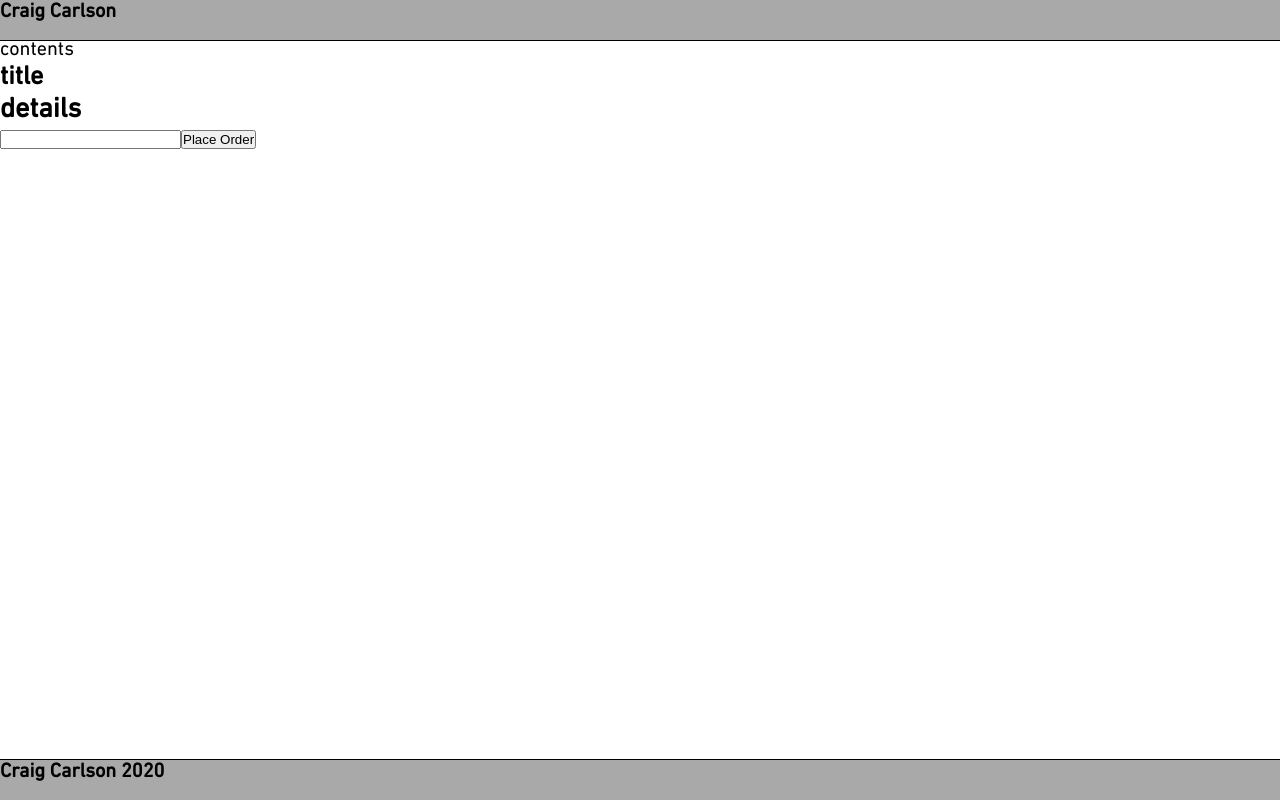
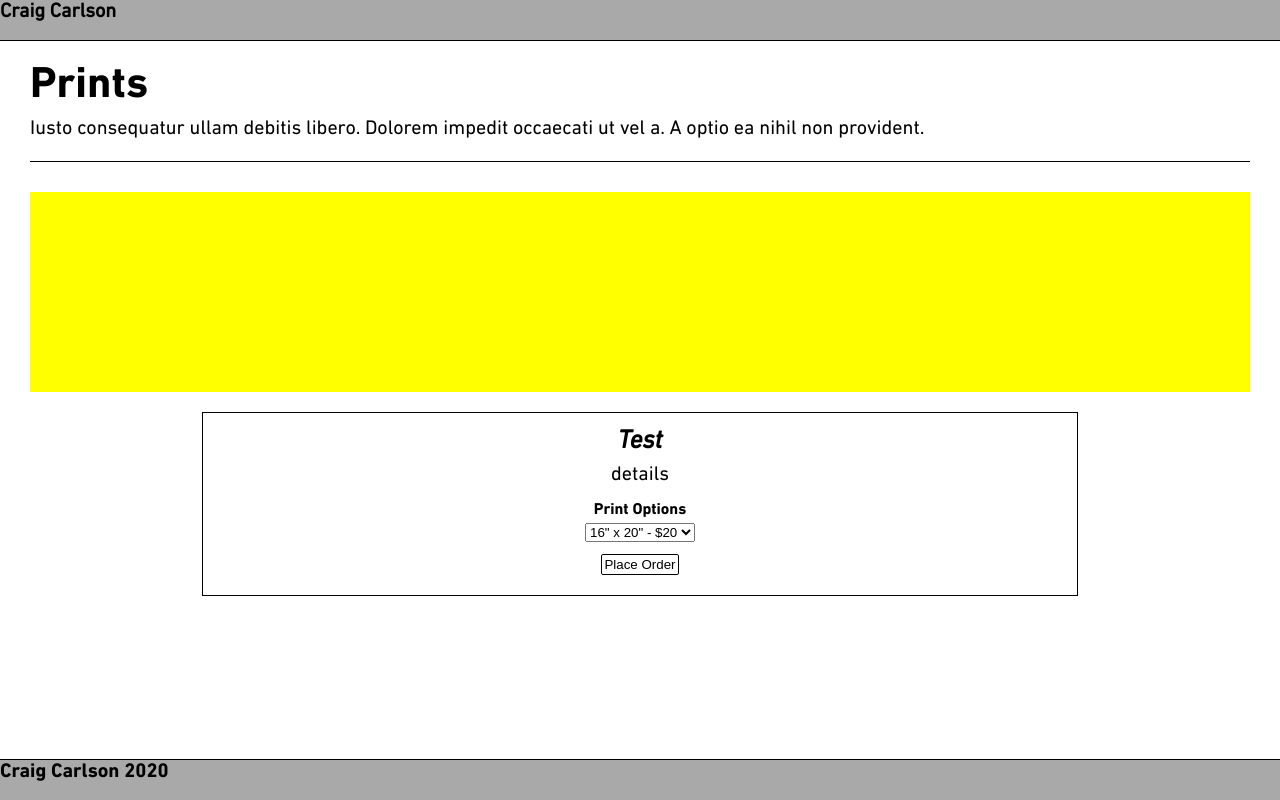
Before and after one commit to c-squared87/photography-gallery, a React (Create React App) app in the folder photography-portfolio/: page / in a window 1280 px wide. Built offline with nearby package versions, Linux system fonts and the light colour scheme.

Commit message:
built Prints page and PrintsCard element. basic styling on both

```diff
--- a/photography-portfolio/src/App.css
+++ b/photography-portfolio/src/App.css
@@ -134,7 +134,7 @@ h2,
 h3,
 h4 {
   color: var(--primary-text);
-  font-family: "DIN Next W01 Regular";
+  font-family: "DIN Next W01 Bold";
 }
 
 p,
@@ -436,6 +436,72 @@ h4 {
   left: 35%;
 }
 
+/* PRINTS PAGE  */
+
+.prints-page {
+  margin-top: 40px;
+  margin-bottom: 40px;
+  position: relative;
+}
+
+.prints-page h1 {
+  padding: 20px 10px 5px 30px;
+  font-size: 2.2em;
+}
+
+.prints-page .content{
+  position: relative;
+  margin-left: 30px;
+  margin-right: 30px;
+  /* width: 100%; */
+  padding-bottom: 20px;
+  border-bottom: solid 1px black;
+}
+
+/* PRINT CARD  */
+
+.print-card {
+  margin: 30px 30px 10px 30px;
+  text-align: center;
+}
+
+.print-card-image{
+  margin: 0 auto;
+  height: 200px;
+  background-color: yellow;
+}
+
+.print-card-options{
+  border: 1px solid black;
+  width: 70%;
+  margin: 20px auto;
+  padding: 10px;
+}
+
+.print-card-options h2{
+  font-family: "DIN Next W01 Italic";
+  padding: 3px;
+}
+
+.print-card-options p{
+  padding: 3px;
+}
+
+.print-card-options label{
+  display: block;
+  font-size: 0.8em;
+  margin-top: 10px;
+  font-family: "DIN Next W01 Bold";
+}
+
+.print-card-options button{
+  display: block;
+  margin: 10px auto;
+  background: none;
+  border: 1px solid black;
+  border-radius: 2px;
+  padding: 2px;
+}
 
 
 /* SMALL TABLET STYLES  */
--- a/photography-portfolio/src/components/ContactPage.js
+++ b/photography-portfolio/src/components/ContactPage.js
@@ -1,4 +1,5 @@
 import React from 'react'
+import '../App.css'
 
 function ContactPage() {
     return (
--- a/photography-portfolio/src/components/PrintsPage.js
+++ b/photography-portfolio/src/components/PrintsPage.js
@@ -1,19 +1,13 @@
 import React from 'react'
+import PrintCard from '../elements/PrintCard'
 
 function PrintsPage() {
     return (
         <div className="prints-page">
-            <h1>Order Prints</h1>
-            <p>contents</p>
-            <div className="print-card">
-                <div className="print-card-image"></div>
-                <div className="print-card-options">
-                    <h2>title</h2>
-                    <h3>details</h3>
-                    <input type="dropdown"></input>
-                    <button>Place Order</button>
-                </div>
-            </div>
+            <h1>Prints</h1>
+            <div className="content"><p>Iusto consequatur ullam debitis libero. Dolorem impedit occaecati ut vel a. A optio ea nihil non provident.</p></div>
+
+            <PrintCard title="Test" details="details" />
         </div>)
 }
 
--- /dev/null
+++ b/photography-portfolio/src/elements/PrintCard.js
@@ -0,0 +1,21 @@
+import React from 'react'
+import '../App.css'
+
+const PrintCard = (props) => {
+    return (<div className="print-card ">
+        <div className="print-card-image"></div>
+        <div className="print-card-options">
+            <h2>{props.title}</h2>
+            <p>{props.details}</p>
+            <label for="options">Print Options</label>
+            <select id="options" className="print-options">
+                <option value="1">16" x 20" - $20</option>
+                <option value="2">20" x 24" - $24</option>
+                <option value="3">6" x 10" - $10</option>
+            </select>
+            <button>Place Order</button>
+        </div>
+    </div>)
+}
+
+export default PrintCard
```
